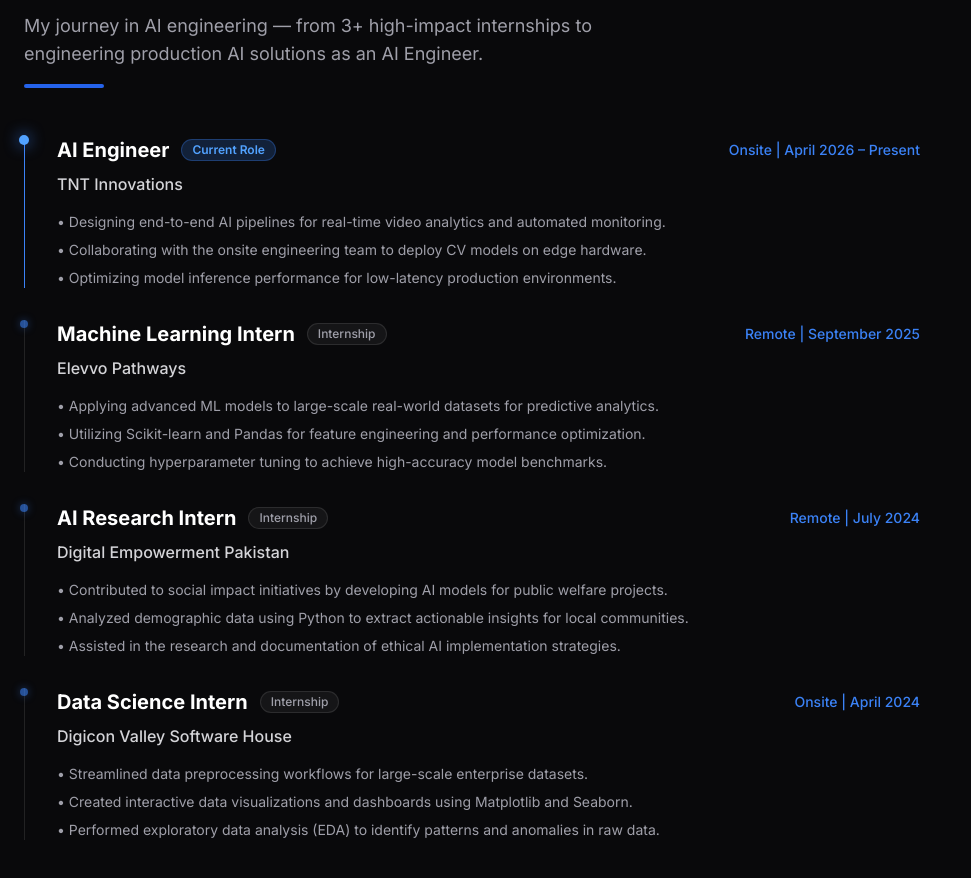
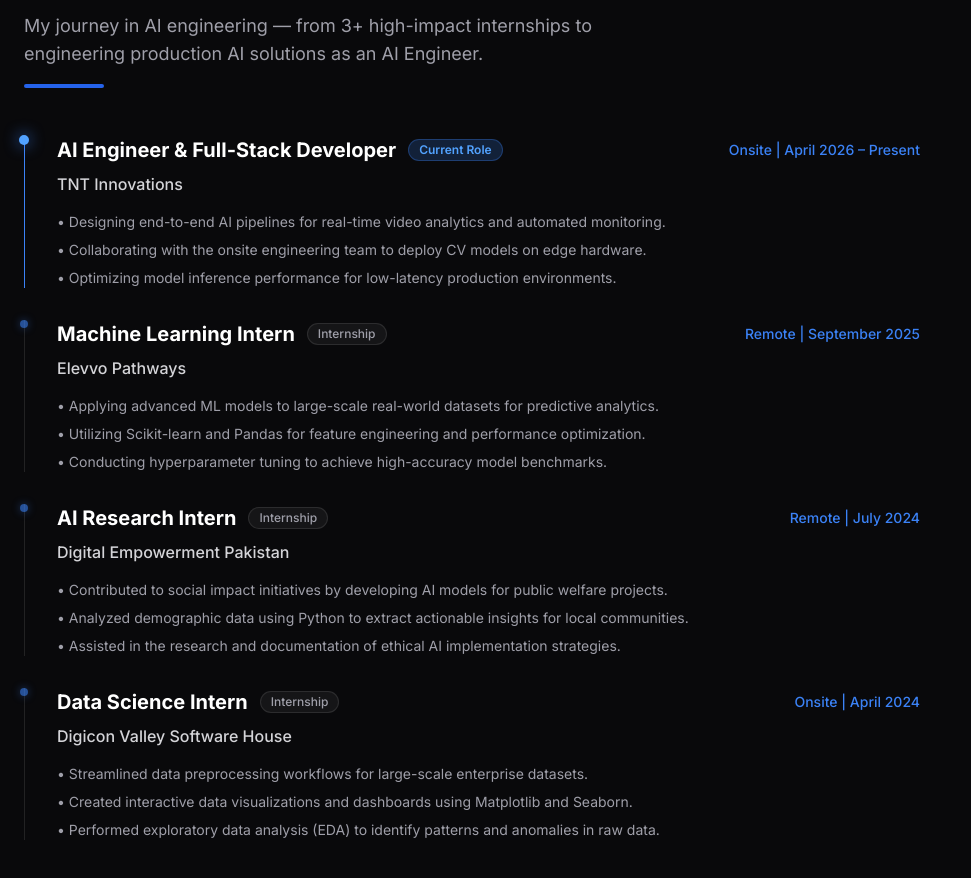
Before and after one commit to minhajasghar/Portfolio, a Next.js app: page / in a window 1280 px wide. Shown: the part 3420-4298 px from the top of the page, without its empty margins (0-971 px from the left). Built offline with nearby package versions, Linux system fonts and the light colour scheme.

Commit message:
Update role description in Experience component

```diff
--- a/src/components/Experience.tsx
+++ b/src/components/Experience.tsx
@@ -5,7 +5,7 @@
 
 const experiences = [
   {
-    role: "AI Engineer",
+    role: "AI Engineer & Full-Stack Developer",
     company: "TNT Innovations",
     period: "Onsite | April 2026 – Present",
     isCurrent: true,
```
